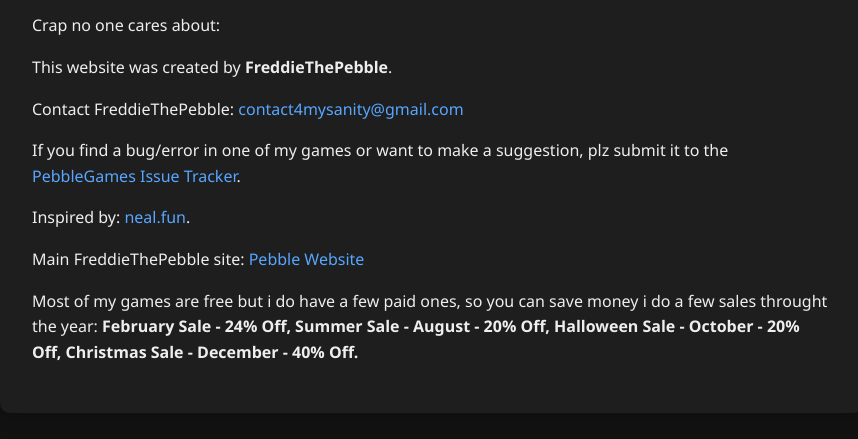
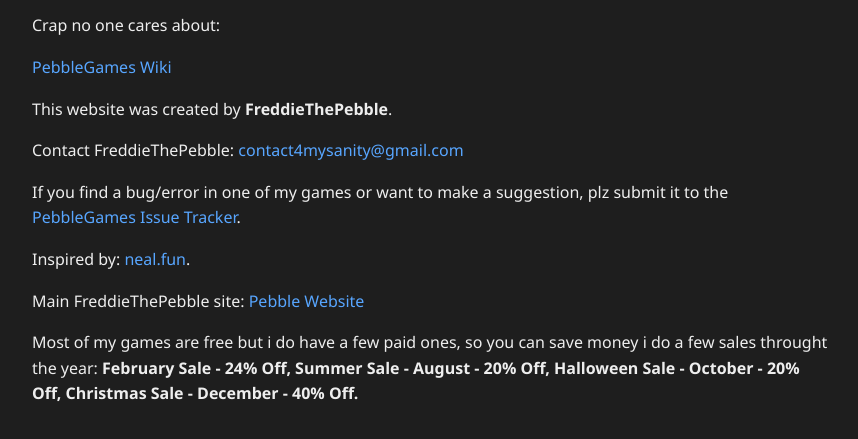
Before and after one commit to FreddieThePebble/PebbleGames, a plain HTML site: page crap.html in a window 1280 px wide. Shown: the part 231-670 px from the top of the page, without its empty margins (208-1066 px from the left). Drawn offline with Linux system fonts and the light colour scheme.

Commit message:
Update crap.html

```diff
--- a/crap.html
+++ b/crap.html
@@ -55,6 +55,7 @@
     <h1>PebbleGames - Infomation</h1>
     <p><a href="https://freddiethepebble.github.io/PebbleGames/" target="_blank">Go to homepage</a></p>
     <p>Crap no one cares about:</p>
+    <p><a href="https://github.com/FreddieThePebble/PebbleGames/wiki" target="_blank">PebbleGames Wiki</a></p>
     <p>This website was created by <strong>FreddieThePebble</strong>.</p>
     <p>Contact FreddieThePebble: <a href="mailto:contact4mysanity@gmail.com">contact4mysanity@gmail.com</a></p>
     <p>If you find a bug/error in one of my games or want to make a suggestion, plz submit it to the <a href="https://github.com/FreddieThePebble/PebbleGames/issues" target="_blank">PebbleGames Issue Tracker</a>.</p>
```
